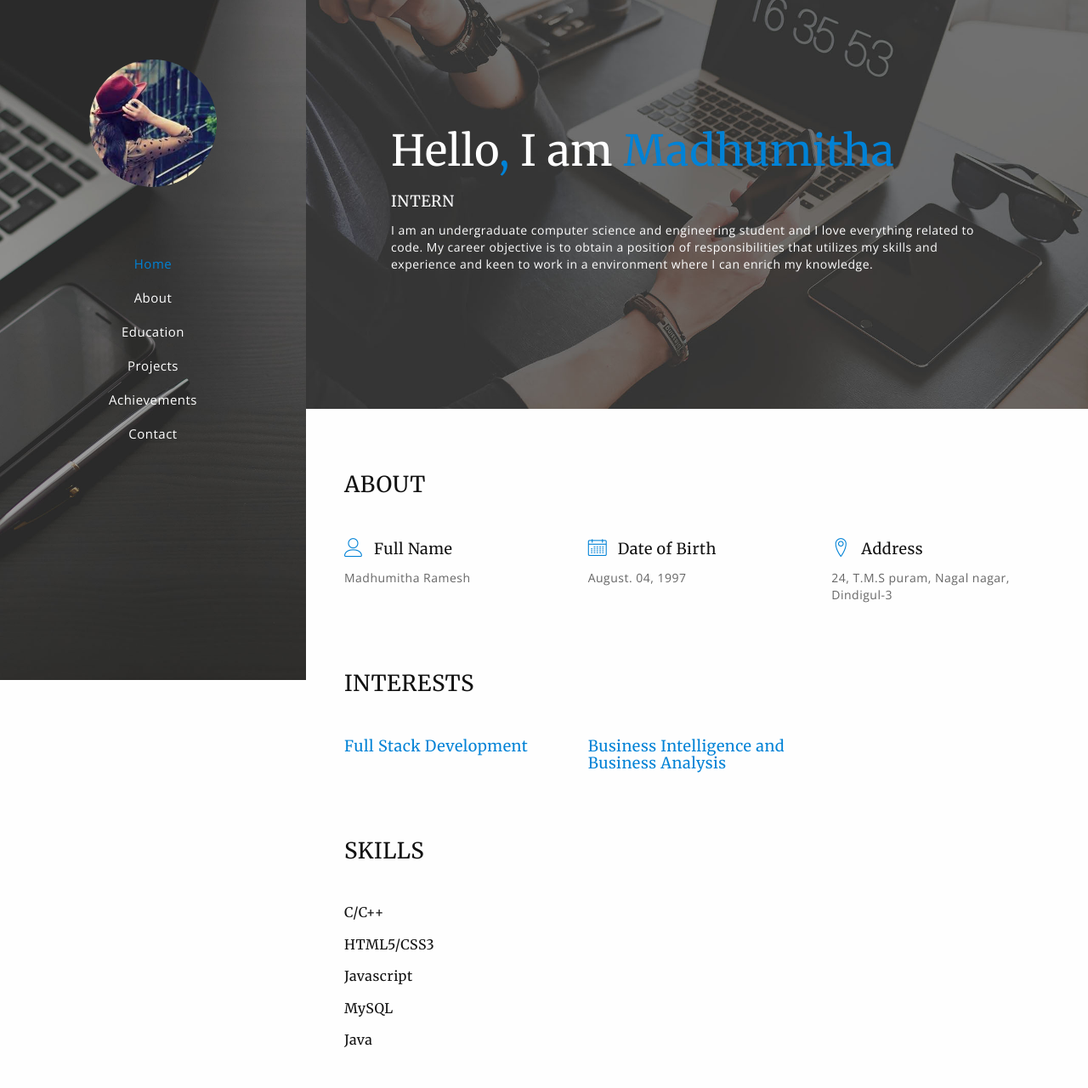
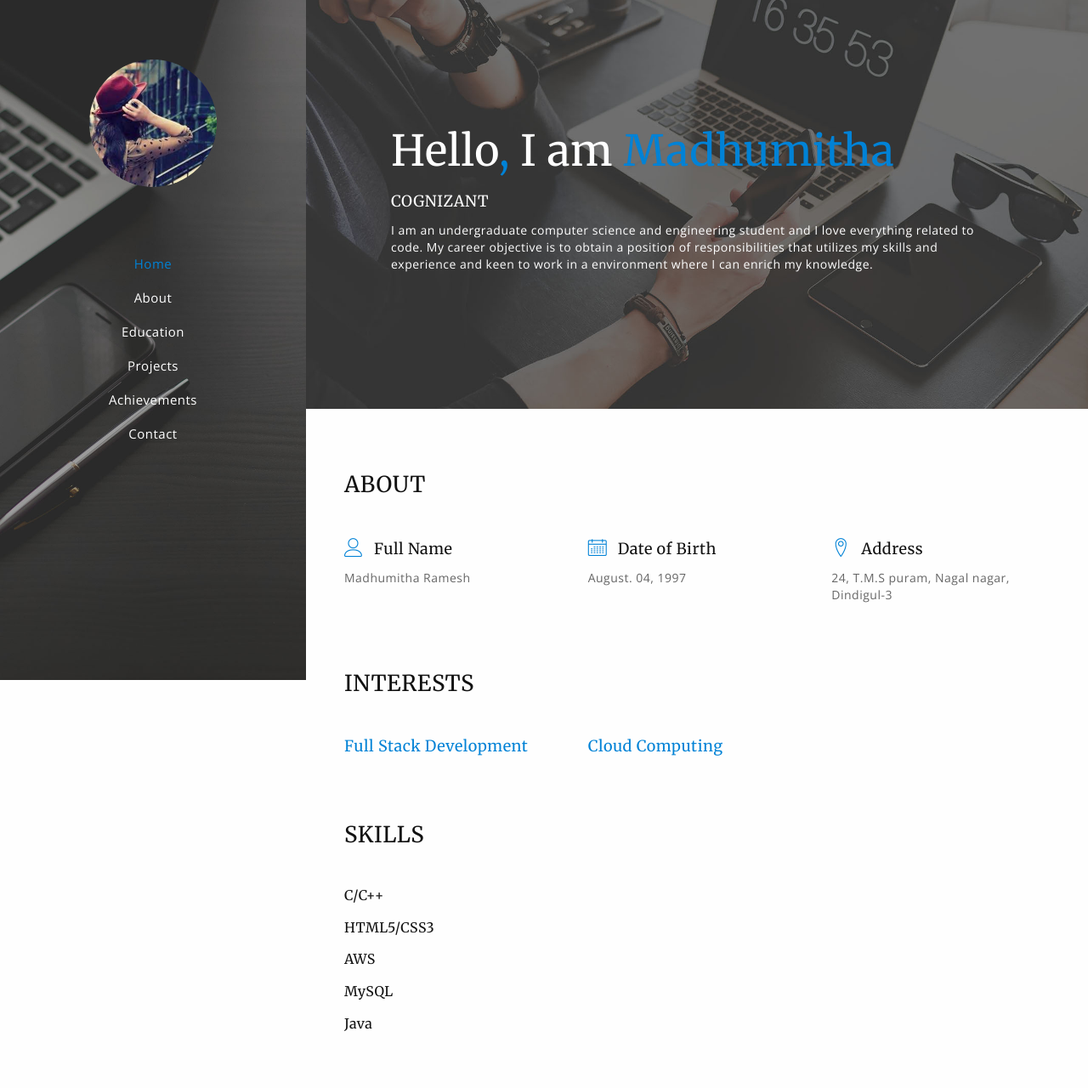
Before and after one commit to Madhumitha48/Madhumitha48.github.io, a plain HTML site: page index.html in a window 1280 px wide. Shown: the top 1280 px of the page at 85% size. Drawn offline with nearby package versions, Linux system fonts and the light colour scheme; files whose address does not match are found by name.

Commit message:
Update index.html

```diff
--- a/index.html
+++ b/index.html
@@ -80,7 +80,7 @@
         <header id="home">
             <div class="header-content">
                 <h2>Hello<span class="text-primary">,</span> I am <span class="text-primary">Madhumitha</span></h2>
-                <h5>INTERN</h5>
+                <h5>COGNIZANT</h5>
                 <p>I am an undergraduate computer science and engineering student and I love everything related to code. My career objective is to obtain a position of responsibilities that utilizes my skills and experience and keen to work in a environment where I can enrich my knowledge.</p>
             </div>
         </header>
@@ -141,7 +141,7 @@
 
                     <div class="col-md-4">
                         <div class="award">
-                            <h5 class="text-primary">Business Intelligence and Business Analysis</h5>
+                            <h5 class="text-primary">Cloud Computing</h5>
 
                         </div>
                     </div><!-- / award -->
@@ -165,10 +165,10 @@
 
                             <h6 class="progress-title">HTML5/CSS3</h6>
 
-                            <h6 class="progress-title">Javascript</h6>
+                            <h6 class="progress-title">AWS</h6>
 
                             <h6 class="progress-title">MySQL</h6>
-<h6 class="progress-title">Java</h6>
+                            <h6 class="progress-title">Java</h6>
 
                         </div>
                         <!-- / progress-bars left -->
```
